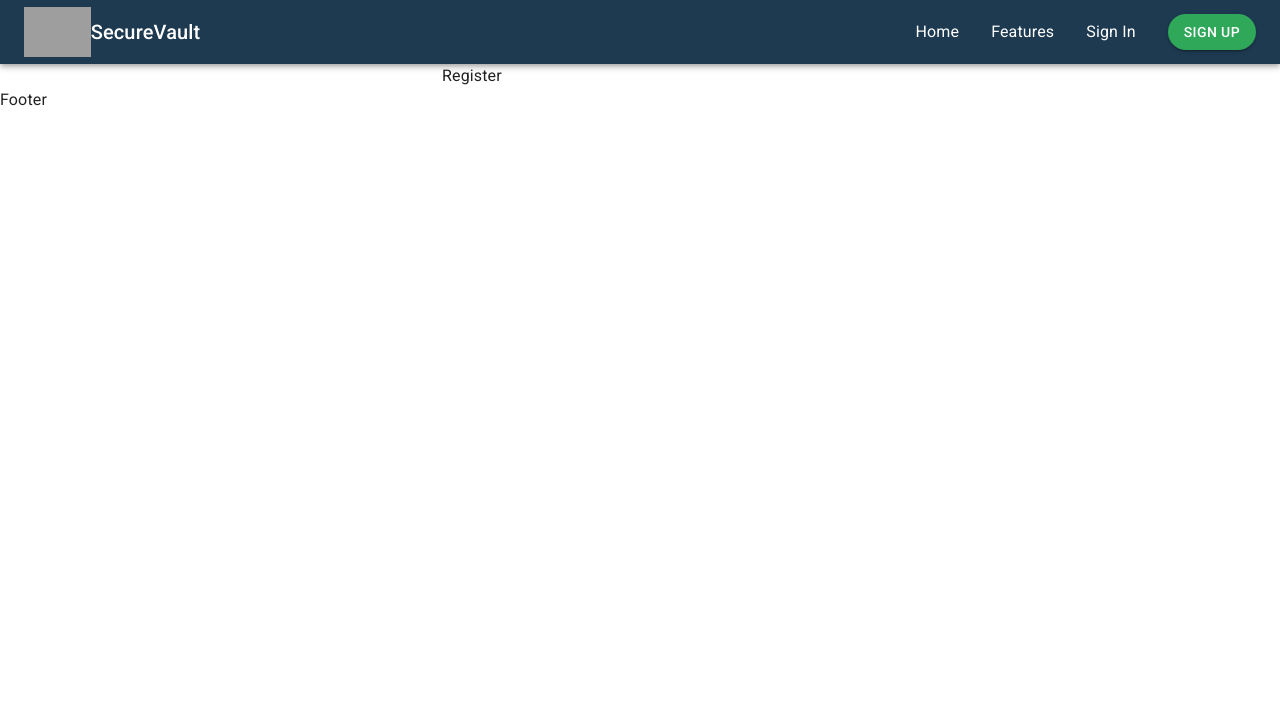
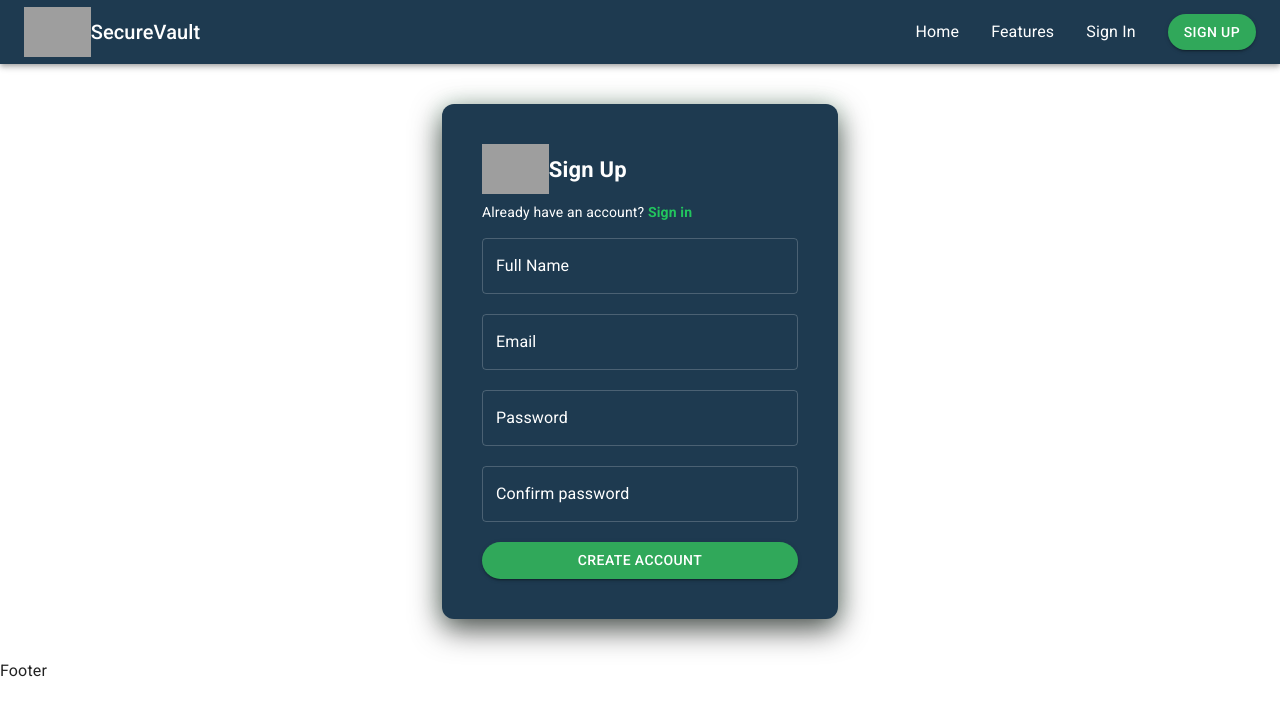
Before and after one commit to mayoshmase-dot/SecureVault, a React (Vite) app: page /register in a window 1280 px wide. Shown: the top 716 px of the page. Built offline with nearby package versions, Linux system fonts and the light colour scheme; grey boxes are pictures that could not be loaded.

Commit message:
create register page

```diff
--- a/package.json
+++ b/package.json
@@ -13,11 +13,14 @@
     "@emotion/react": "^11.14.0",
     "@emotion/styled": "^11.14.1",
     "@fontsource/roboto": "^5.2.9",
+    "@hookform/resolvers": "^5.2.2",
     "@mui/icons-material": "^7.3.7",
     "@mui/material": "^7.3.7",
     "react": "^19.2.0",
     "react-dom": "^19.2.0",
-    "react-router-dom": "^7.13.0"
+    "react-hook-form": "^7.71.1",
+    "react-router-dom": "^7.13.0",
+    "yup": "^1.7.1"
   },
   "devDependencies": {
     "@eslint/js": "^9.39.1",
--- a/src/pages/auth/register/Register.jsx
+++ b/src/pages/auth/register/Register.jsx
@@ -1,7 +1,91 @@
-import React from 'react'
+import { Box, Button, Link, TextField, Typography } from '@mui/material';
+import logoSecure from '../../../assets/img/logoSecure.png'
+import { Link as ReactLink } from 'react-router-dom'
+import { useForm } from 'react-hook-form';
+import { yupResolver } from '@hookform/resolvers/yup';
+import { RegisterSchema } from '../../../validation/RegisterSchema';
 
 export default function Register() {
+  const { register, handleSubmit, formState: { errors } } = useForm({
+    resolver: yupResolver(RegisterSchema)
+  });
+  const RegisterForm = (data) => {
+    console.log(data)
+  }
   return (
-    <div>Register</div>
+    <Box display={'flex'} flexDirection={'column'} gap={2} my={5} p={5}
+      sx={{
+        borderRadius: 3, backgroundColor: 'rgb(30, 58, 80)',
+        boxShadow: `0 10px 30px rgba(0,0,0,0.7),0 0 20px rgba(34,197,94,0.15)`
+      }}
+    >
+      <Box display={'flex'} flexDirection={'column'} gap={1}>
+        <Box display={'flex'} alignItems={'center'} >
+          <Box component={'img'} src={logoSecure} height={50} />
+          <Typography sx={{ color: 'white', fontWeight: 600, fontSize: 22 }}>
+            Sign Up
+          </Typography>
+        </Box>
+
+        <Typography variant='body2' sx={{ color: 'rgb(255, 255, 255)' }}>
+          Already have an account? {' '}
+          <Link component={ReactLink} to={'/login'} underline='none' sx={{ color: '#22C55E', fontWeight: 600 }}>
+            Sign in
+          </Link>
+        </Typography>
+      </Box>
+      <Box component={'form'} onSubmit={handleSubmit(RegisterForm)}
+        display={'flex'} flexDirection={'column'} gap={2.5}>
+
+        <TextField {...register('fullName')} fullWidth label="Full Name" variant="outlined"
+          sx={{
+            input: { color: 'white' }, label: { color: 'rgb(255, 255, 255)' },
+            '& .MuiOutlinedInput-root': {
+              '& fieldset': { borderColor: 'rgba(255,255,255,0.2)' },
+              '&.Mui-focused fieldset': { borderColor: '#22C55E'},
+              '&:hover fieldset': { borderColor: '#22C55E' },
+            }
+          }}
+          error={errors.fullName} helperText={errors.fullName?.message} />
+
+        <TextField {...register('email')} fullWidth label="Email" variant="outlined"
+          sx={{
+            input: { color: 'white' }, label: { color: 'rgb(255, 255, 255)' },
+            '& .MuiOutlinedInput-root': {
+              '& fieldset': { borderColor: 'rgba(255,255,255,0.2)' },
+              '&.Mui-focused fieldset': { borderColor: '#22C55E' },
+              '&:hover fieldset': { borderColor: '#22C55E' },
+            }
+          }}
+          error={errors.email} helperText={errors.email?.message} />
+
+        <TextField {...register('password')} fullWidth label="Password" type="password" variant="outlined"
+          sx={{
+            input: { color: 'white' }, label: { color: 'rgb(255, 255, 255)' },
+            '& .MuiOutlinedInput-root': {
+              '& fieldset': { borderColor: 'rgba(255,255,255,0.2)' },
+              '&.Mui-focused fieldset': { borderColor: '#22C55E' },
+              '&:hover fieldset': { borderColor: '#22C55E' },
+            }
+          }}
+          error={errors.password} helperText={errors.password?.message} />
+
+        <TextField {...register('confirmPassword')} fullWidth label="Confirm password" type="password" variant="outlined"
+          sx={{
+            input: { color: 'white' }, label: { color: 'rgb(255, 255, 255)' },
+            '& .MuiOutlinedInput-root': {
+              '& fieldset': { borderColor: 'rgba(255,255,255,0.2)' },
+              '&.Mui-focused fieldset': { borderColor: '#22C55E' },
+              '&:hover fieldset': { borderColor: '#22C55E' },
+            }
+          }}
+          error={errors.confirmPassword} helperText={errors.confirmPassword?.message} />
+
+        <Button type='submit' variant="contained" sx={{ borderRadius: 5, backgroundColor: 'rgb(48, 168, 90)' }}>
+          Create Account
+        </Button>
+      </Box>
+    </Box>
+
   )
-}
+};
--- /dev/null
+++ b/src/validation/RegisterSchema.jsx
@@ -0,0 +1,36 @@
+import * as yup from 'yup'
+export const RegisterSchema = yup.object({
+    fullName: yup.string()
+        .required("Full name is required")
+        .trim()
+        .test(
+            "is-triple-name",
+            "Enter your full triple name",
+            value => {
+                if (!value) return false;
+                const parts = value.trim().split(/\s+/);
+                return parts.length === 3;
+            })
+            .matches(
+            /^[A-Za-z\u0600-\u06FF\s]+$/,
+            "Name can only contain letters"),
+
+    email: yup.string().required("Email is required").email("Invalid email format").max(100, "Email is too long"),
+
+    password: yup
+        .string()
+        .required("Password is required")
+        .min(12, "Password must be at least 12 characters")
+        .max(128, "Password is too long")
+        .matches(/[A-Z]/, "Must contain at least one uppercase letter")
+        .matches(/[a-z]/, "Must contain at least one lowercase letter")
+        .matches(/[0-9]/, "Must contain at least one number")
+        .matches(/[@$!%*?&]/, "Must contain at least one special character")
+        .matches(/^(?!.*(.)\1{3,})/,"Password cannot contain repeated characters"),
+
+    confirmPassword: yup
+        .string()
+        .required("Please confirm your password")
+        .oneOf([yup.ref("password")], "Passwords must match")
+
+});
```
Also changed, not shown: src/assets/img/background-img.webp (deleted), 1 other file (tests, documents, lock files or other folders).
